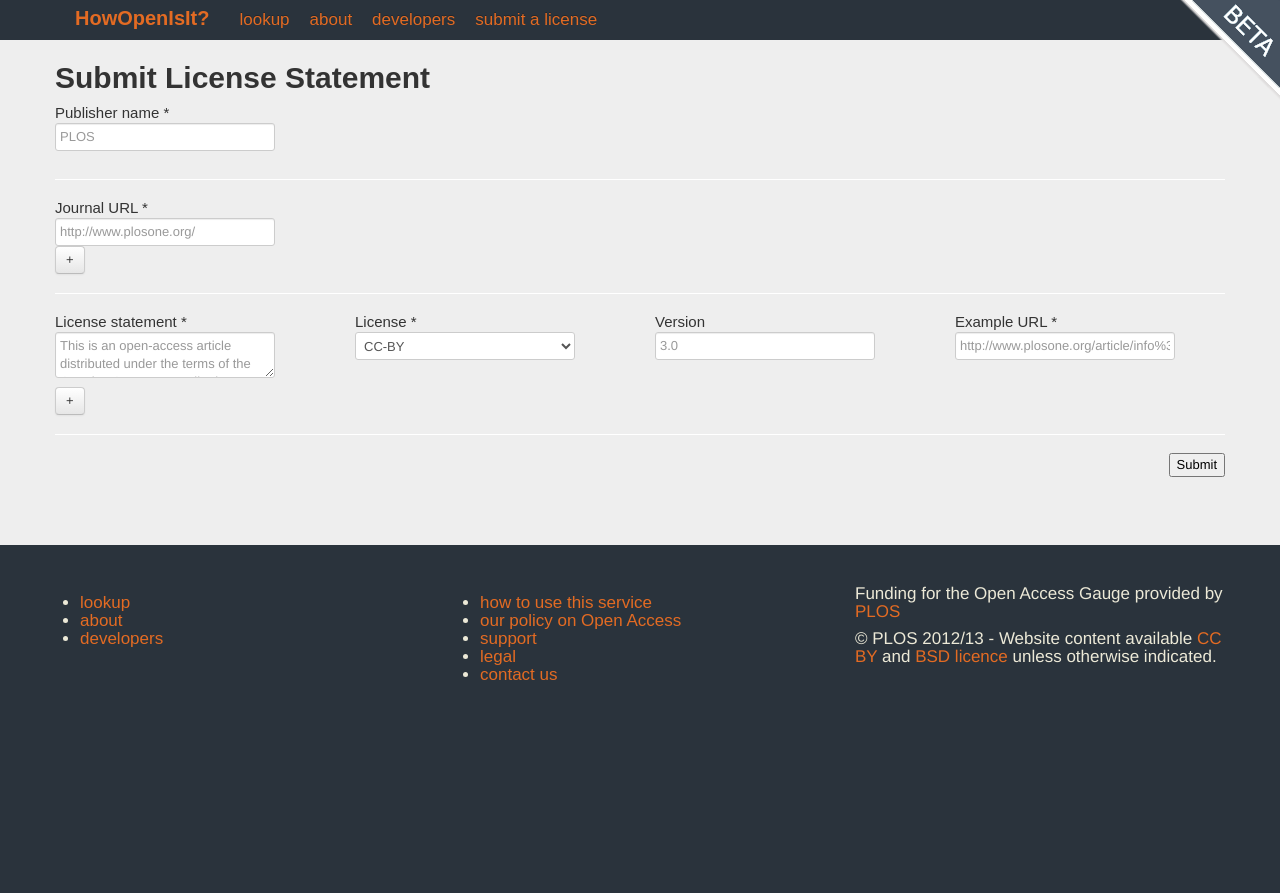
After one commit to CottageLabs/OpenArticleGauge, a Flask app: page /license_statement/ in a window 1280 px wide. The commit adds this page. Run offline with Flask 2, Linux system fonts and the light colour scheme; parts of the project's set-up code (start-up, migrations or seed data) failed here and were passed over; some libraries are stand-ins or nearby versions.

Commit message:
License statements form

```diff
--- a/openarticlegauge/app.py
+++ b/openarticlegauge/app.py
@@ -11,8 +11,10 @@ from openarticlegauge.view.issue import blueprint as issue
 from openarticlegauge.view.lookup import blueprint as lookup
 from openarticlegauge.view.account import blueprint as account
 from openarticlegauge.view.admin import blueprint as admin
+from openarticlegauge.view.license_form import blueprint as license_form
 
 app.register_blueprint(contact, url_prefix='/contact')
+app.register_blueprint(license_form, url_prefix='/license_statement')
 app.register_blueprint(query, url_prefix='/query')
 app.register_blueprint(issue, url_prefix='/issue')
 app.register_blueprint(account, url_prefix="/account")
--- /dev/null
+++ b/openarticlegauge/static/js/common.js
@@ -0,0 +1,49 @@
+jQuery(document).ready(function() {
+// All of these will run for ANY page.
+/* There is very little possibility that any pages will break due to the class
+ * names used (specific enough). Where the selectors are more general, this is
+ * intentional - the point is to enable quick and easy re-use of code. If a
+ * "Tags" field is needed then it will likely need an "add more" [tags] button
+ * no matter which page it is on. Copying the relevant HTML is all which will
+ * be necessary since the code below runs for all pages.
+ */
+
+	// "add more" button for Useful links
+	$('.btn.journal_link').click( function () {
+
+        // Insert a copy of the useful link <input> tag right before the
+		// "add more" button.
+		// getOuterHTML is a homebrew f(), not a jQuery one!
+        $('#journal_url_row').append(getOuterHTML('.repeat_journal'));
+
+        return false;
+        });
+
+    $('.btn.addmore').click( function () {
+
+        // Insert a copy of the useful link <input> tag right before the
+		// "add more" button.
+		// getOuterHTML is a homebrew f(), not a jQuery one!
+        $('#license_fields').append(getOuterHTML('.all_license_fields'));
+
+		return false; // prevent form submission
+	});
+
+});
+
+function getOuterHTML(selector) {
+    /* There is no easy way to get the outerHTML of an element in jQuery.
+     * This is needed since we want to duplicate the useful link <input>.
+     * The code below does .clone().wrap('<p>').parent().html()
+     *
+     * The way it works is that it takes the first element with a certain
+     * class, makes a clone of it in RAM, wraps with a P tag, gets the parent
+     * of it (meaning the P tag), and then gets the innerHTML property of that.
+     * So we end up copying the element we just selected, which is our goal.
+
+     * The clone() means we're not actually disturbing the DOM. Without it
+     * all elements with a certain class will be wrapped in a P tag which is
+     * undesirable.
+     */
+	return $(selector).clone().wrap('<p>').parent().html();
+}
--- a/openarticlegauge/templates/base.html
+++ b/openarticlegauge/templates/base.html
@@ -38,6 +38,8 @@
     <script type="text/javascript" src="/static/vendor/facetview/vendor/linkify/1.0/jquery.linkify-1.0-min.js"></script>
     <script type="text/javascript" src="/static/vendor/facetview/jquery.facetview.js"></script>
 
+
+
     <link rel="stylesheet" href="/static/vendor/jquery-ui-1.8.18.custom/jquery-ui-1.8.18.custom.css">
     <script type="text/javascript" src="/static/vendor/jquery-ui-1.8.18.custom/jquery-ui-1.8.18.custom.min.js"></script>
 {% endblock %}
@@ -61,6 +63,7 @@
                     <li><a href="/lookup">lookup</a></li>
                     <li><a href="/about">about</a></li>
                     <li><a href="/developers">developers</a></li>
+                    <li><a href="/license_statement">submit a license</a></li>
                     {% block subnav %}{% endblock %}
                 </ul>
             </div>
@@ -130,6 +133,10 @@
         </div>
     </div>
 </footer>
+{% block js_bottom %}
+<script type="text/javascript" src="/static/js/common.js"></script>
+
+{% endblock js_bottom %}
 
 </body>
 </html>
--- /dev/null
+++ b/openarticlegauge/templates/license_form.html
@@ -0,0 +1,81 @@
+{% extends "base.html" %}
+
+{% block content %}
+
+<h1> Submit License Statement </h1>
+<form action="" method="post" name="license">
+    <div class="row-fluid">
+        <div class="span12">
+            Publisher name
+            {% if form.publisher_name.flags.required %}*{% endif %}
+            <br>
+            {{form.publisher_name(placeholder="PLOS")}}
+            <br>
+            <hr>
+            <div id="journal_url_row" class="form-horizontal">
+            <div>
+                Journal URL
+                {% if form.journal_url.flags.required %}*{% endif %}
+            </div>
+                <div class="repeat_journal row-fluid" style="display:inline;">
+                    <div class="span12">
+                        {{form.journal_url(placeholder="http://www.plosone.org/")}}
+                    </div>
+                </div>
+                <button class="btn journal_link">+</button>
+
+
+            </div>
+        </div>
+
+    </div>
+
+    <hr>
+
+    <div id="license_fields">
+        <div class="row-fluid all_license_fields">
+            <div class="span3">
+                License statement
+                {% if form.license_statement.flags.required %}*{% endif %}
+                <br>
+                {{form.license_statement(placeholder="This is an open-access article distributed under the terms of the Creative Commons Attribution License")}}
+
+            </div>
+
+                <div class="span3">
+                    License
+                    {% if form.license.flags.required %}*{% endif %}
+                    <br>
+                    {{form.license}}
+
+                </div>
+                <div class="span3">
+                    Version
+                    {% if form.version.flags.required %}*{% endif %}
+                    <br>
+                    {{form.version(placeholder="3.0")}}
+
+                </div>
+                <div class="span3">
+                    <div class="form-horizontal">
+                        Example URL
+                        {% if form.example_url.flags.required %}*{% endif %}
+                        <br>
+                        {{form.example_url(placeholder="http://www.plosone.org/article/info%3Adoi%2F10.1371%2Fjournal.pone.0031314")}}
+
+
+                    </div>
+                </div>
+
+        </div>
+    <button class="btn addmore">+</button>
+
+
+    </div>
+    <hr>
+
+    <div class="btn-group">
+        <button class="btn, pull-right">Submit</button>
+    </div>
+</form>
+{% endblock %}
--- /dev/null
+++ b/openarticlegauge/view/license_form.py
@@ -0,0 +1,23 @@
+from flask.ext.wtf import Form
+from wtforms import TextField, BooleanField, TextAreaField, SelectField, validators
+from wtforms.widgets import TableWidget
+from wtforms.validators import Required, Length
+from flask import Blueprint, request, abort, render_template, flash
+
+
+blueprint = Blueprint('license_form', __name__)
+
+@blueprint.route('/', methods=['GET','POST'])
+def publisher_license():
+
+    form = PublisherLicense()
+    return render_template('license_form.html',
+            form = form)
+
+class PublisherLicense(Form):
+    publisher_name = TextField('Publisher Name', [validators.required()])
+    journal_url = TextField('Journal URL',[validators.required(), validators.URL()])
+    license_statement = TextAreaField('License Statement', [validators.required()])
+    license = SelectField('Licenses', [validators.required()], choices=[('CC-By', 'CC-BY'), ('cc-nc', 'CC-NC'), ('cc-sa', 'CC-SA')])
+    version = TextField('Version')
+    example_url = TextField('Example URL', [validators.required(), validators.URL()])
```
